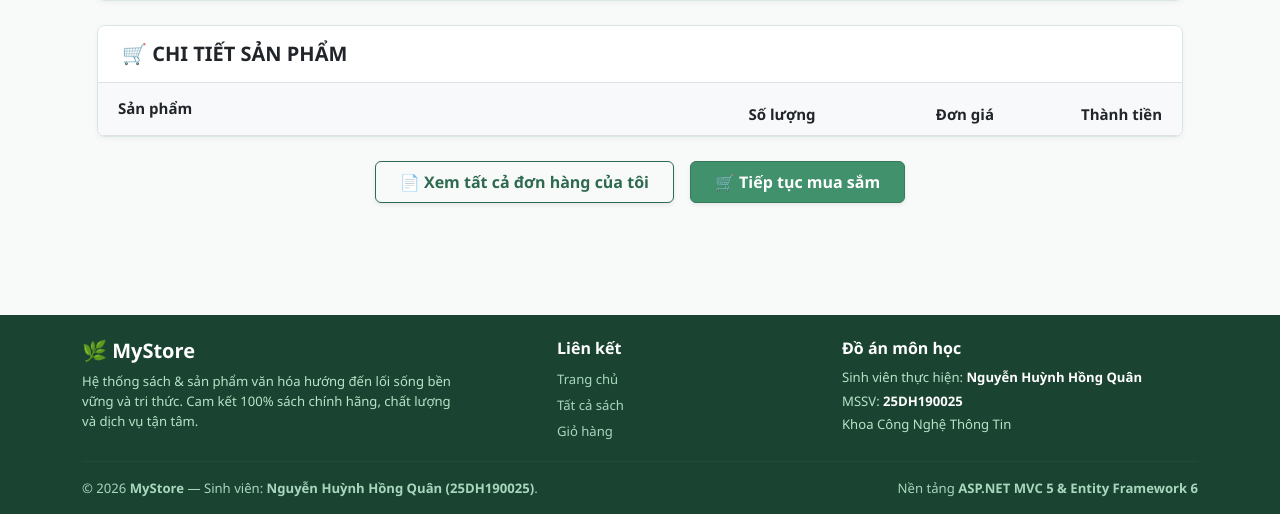
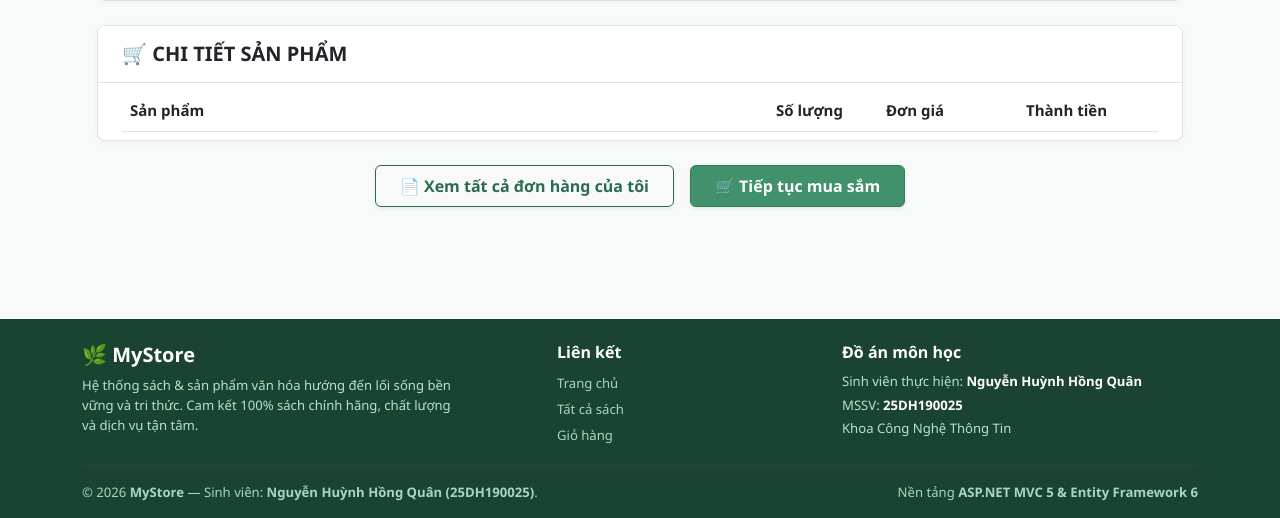
Before and after one commit to nguyenhuynhhongquanstudy-rgb/25dh190025_NguyenHuynhHongQuan, an ASP.NET MVC app: template Views/Order/OrderSuccess.cshtml in a window 1280 px wide. Shown: the part 1124-1642 px from the top of the page. Run offline with ASP.NET Core 8 and stand-ins for ASP.NET MVC 5, Linux system fonts and the light colour scheme; the template is opened without the code that fills it, so the values that code supplies are empty; the project's own start-up code is not run, and a stand-in starts its controllers and pages; some libraries are stand-ins or nearby versions.

Commit message:
add some thing

```diff
--- a/Views/Order/Checkout.cshtml
+++ b/Views/Order/Checkout.cshtml
@@ -101,9 +101,9 @@
                     <h5 class="fw-bold mb-3 pb-2 border-bottom">Đơn hàng của bạn</h5>
 
                     <div style="max-height: 250px; overflow-y: auto;" class="mb-3">
-                        @if (Model.cart != null && Model.cart.Items != null)
+                        @if (Model.CartItems != null && Model.CartItems.Any())
                         {
-                            foreach (var item in Model.cart.Items)
+                            foreach (var item in Model.CartItems)
                             {
                                 <div class="d-flex justify-content-between align-items-center py-2 border-bottom">
                                     <div>
--- a/Views/Order/OrderSuccess.cshtml
+++ b/Views/Order/OrderSuccess.cshtml
@@ -94,7 +94,8 @@
 
     <!-- Thanh theo dõi tình trạng giao hàng -->
     <div class="card mb-4 shadow-sm border-0" style="border-radius: 12px; padding: 20px; background: #fafafa;">
-        <h4 class="text-center" style="margin-bottom: 20px;">Tình trạng giao hàng hiện tại:
+        <h4 class="text-center" style="margin-bottom: 20px;">
+            Tình trạng giao hàng hiện tại:
             @if (deliveryStatus == "Chưa giao hàng")
             {
                 <span class="badge bg-warning text-dark" style="font-size: 1rem; padding: 8px 14px;">Chưa giao hàng (Đang chuẩn bị hàng)</span>
@@ -268,27 +269,37 @@
         <div class="card-header bg-white py-3 px-4 border-bottom">
             <h5 class="mb-0 fw-bold text-dark">🛒 CHI TIẾT SẢN PHẨM</h5>
         </div>
-        <div class="card-body p-0">
+        <div class="card-body px-4 py-2">
             <div class="table-responsive">
-                <table class="table table-hover align-middle mb-0">
-                    <thead style="background-color: #f8f9fa;">
+                <table class="table align-middle mb-0">
+                    <thead>
                         <tr>
-                            <th style="padding: 14px 20px;">Sản phẩm</th>
-                            <th class="text-center" style="width: 120px;">Số lượng</th>
-                            <th class="text-end" style="width: 160px;">Đơn giá</th>
-                            <th class="text-end" style="width: 180px; padding-right: 20px;">Thành tiền</th>
+                            <th colspan="2">Sản phẩm</th>
+                            <th style="width: 110px;">Số lượng</th>
+                            <th style="width: 140px;">Đơn giá</th>
+                            <th style="width: 140px;">Thành tiền</th>
                         </tr>
                     </thead>
                     <tbody>
                         @foreach (var item in Model.OrderDetails)
                         {
                             <tr>
-                                <td style="padding: 14px 20px;">
+                                <!-- Ảnh sách -->
+                                <td style="width: 130px; padding: 16px 12px 16px 0;">
+                                    @if (item.Product != null)
+                                    {
+                                        <img src="@item.Product.ProductImage" alt="@item.Product.ProductName"
+                                             style="width: 100px; height: auto; object-fit: contain;" />
+                                    }
+                                </td>
+                                <!-- Tên sách + mã SP -->
+                                <td>
                                     <strong>@(item.Product != null ? item.Product.ProductName : "Sản phẩm #" + item.ProductID)</strong>
+                                    <small class="d-block text-muted">Mã SP: #@item.ProductID</small>
                                 </td>
-                                <td class="text-center">@item.Quantity</td>
-                                <td class="text-end">@item.UnitPrice.ToString("N0") VNĐ</td>
-                                <td class="text-end fw-bold text-danger" style="padding-right: 20px;">@((item.Quantity * item.UnitPrice).ToString("N0")) VNĐ</td>
+                                <td>@item.Quantity</td>
+                                <td>@item.UnitPrice.ToString("N0")</td>
+                                <td>@((item.Quantity * item.UnitPrice).ToString("N0"))</td>
                             </tr>
                         }
                     </tbody>
```
